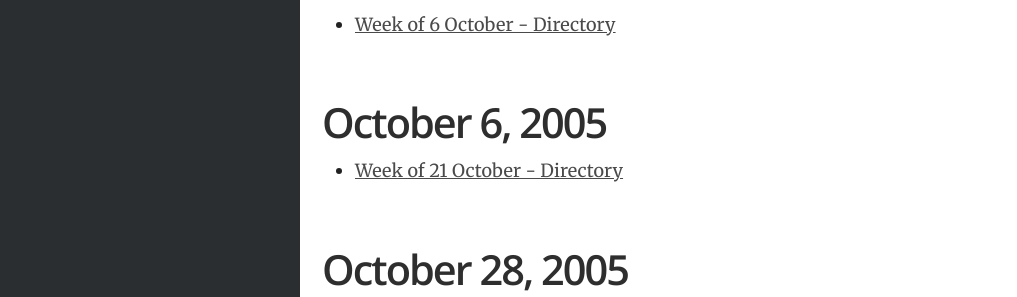
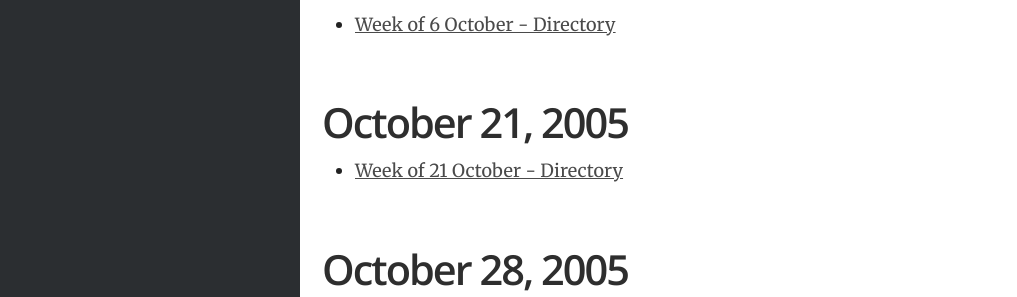
Before and after one commit to mswhitby/classroom, a Jekyll site: the page built from _docs/classes/uil.md, in a window 1280 px wide. Shown: the part 1434-1731 px from the top of the page, without its empty margins (0-1017 px from the left). Built offline with Jekyll 4.4.1, drawn with Linux system fonts in a browser that asks for light colours.

Commit message:
Updated UIL

```diff
--- a/_docs/classes/uil.md
+++ b/_docs/classes/uil.md
@@ -46,7 +46,7 @@ order: 8
 - [Week of 6 October - Directory](https://github.com/mswhitby/classroom/tree/main/_docs/uil_files/Week%20of%206%20October)
 
 
-# October 6, 2005
+# October 21, 2005
 
 - [Week of 21 October - Directory](https://github.com/mswhitby/classroom/tree/main/_docs/uil_files/Week_of_21%20Oct)
 
```
